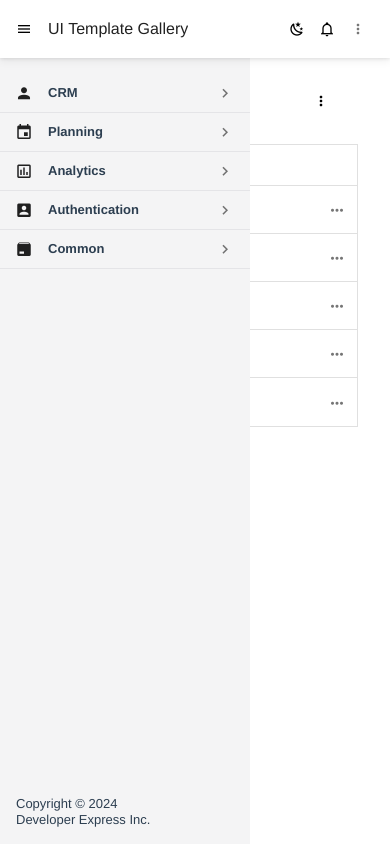
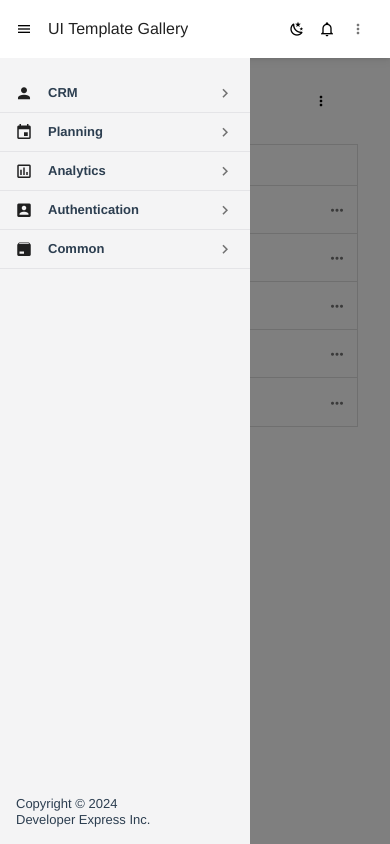
Before and after one commit to AjeshMadhavan/Customer-Management, a Vue app: page / in a window 390 px wide. Built offline with nearby package versions, Linux system fonts and the light colour scheme.

Commit message:
refactor: added overlay container while sidebar is open in mobile screen

```diff
--- a/src/containers/UserDetails.vue
+++ b/src/containers/UserDetails.vue
@@ -218,7 +218,7 @@ const handleCloseButtonClick = (event: Event) => {
 
   &__header {
     width: 350px;
-    z-index: 7;
+    z-index: 2;
     background-color: #fff;
   }
 
--- a/src/pages/ContactList.vue
+++ b/src/pages/ContactList.vue
@@ -13,6 +13,10 @@
       >
         <sidebar-container :should-minimize-sidebar="shouldMinimizeSidebar" />
       </div>
+      <div
+        :class="['overlay-box', { 'overlay-box__show': shouldMinimizeSidebar }]"
+        @click="onToggleButtonClick"
+      />
       <div class="w-full">
         <contact-list-container
           :table-data="UserDetailsData.userDetails.users"
@@ -162,7 +166,7 @@ onMounted(() => (tableExpandColumns.value = updateExpandedMenuData()));
   @media (max-width: 800px) {
     position: absolute;
     left: 0;
-    z-index: 9;
+    z-index: 51;
 
     &__minimize {
       left: -250px;
@@ -185,4 +189,25 @@ onMounted(() => (tableExpandColumns.value = updateExpandedMenuData()));
     }
   }
 }
+
+.overlay-box {
+  position: absolute;
+  top: 0;
+  left: 0;
+  width: 100%;
+  height: calc(100vh - 58px);
+  background-color: rgba(0, 0, 0, 0.5);
+  z-index: -1;
+  opacity: 0;
+  transition: all 0.5s ease;
+
+  @media (min-width: 801px) {
+    display: none;
+  }
+
+  &__show {
+    opacity: 1;
+    z-index: 50;
+  }
+}
 </style>
```
